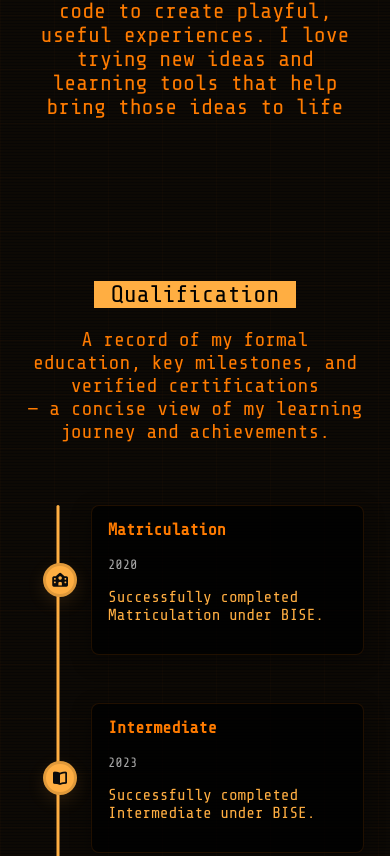
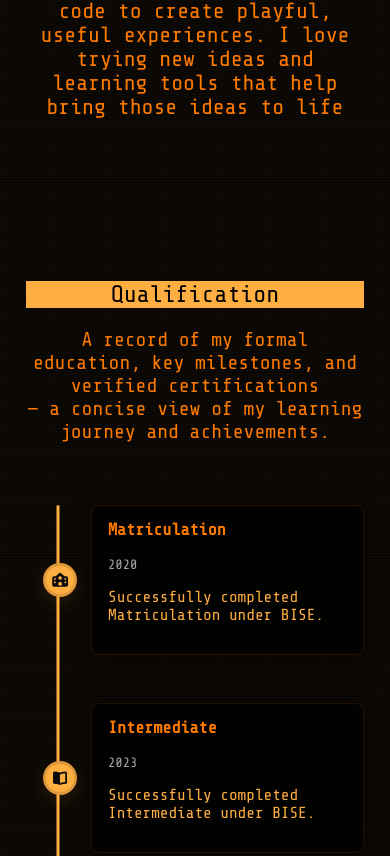
Before and after one commit to pir-ahsan-raza/portfolio, a plain HTML site: page index.html in a window 390 px wide. Shown: the part 1394-2250 px from the top of the page. Drawn offline with nearby package versions, Linux system fonts and the light colour scheme.

Commit message:
Update style.css

```diff
--- a/style.css
+++ b/style.css
@@ -813,7 +813,7 @@ body.sidebar-open .mobile-overlay { opacity: 1; visibility: visible; }
   .qualifications .content .title span,
   .skills .content .title span,
   .services .content .title span {
-    width: 60%;
+    width: 100%;
     justify-self: center;
   }
 }
```
